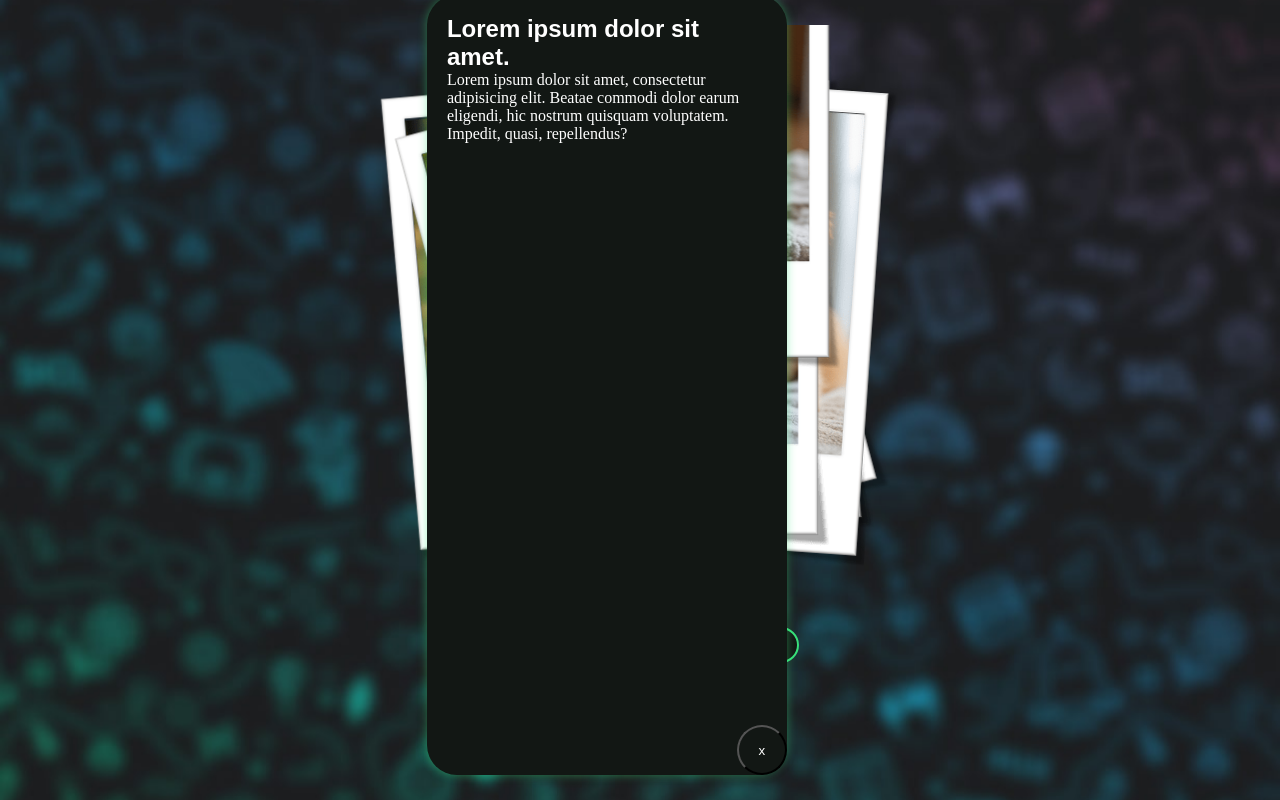
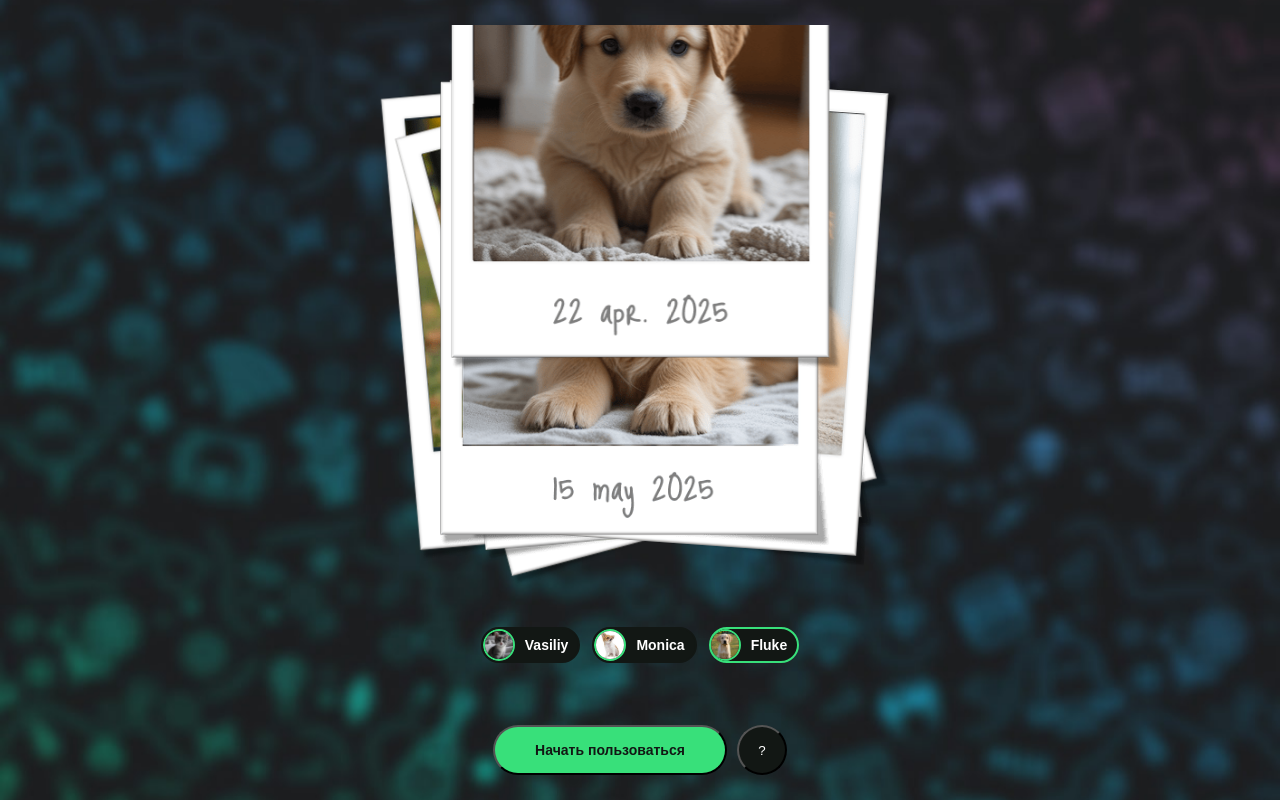
Before and after one commit to liakhim/my-vue2-project, a Vue app: page / in a window 1280 px wide. Built offline with nearby package versions, Linux system fonts and the light colour scheme; the HTML template or start-up script is replaced by a standard one.

Commit message:
add about block

```diff
--- a/src/components/InfoBlock.vue
+++ b/src/components/InfoBlock.vue
@@ -17,7 +17,7 @@ export default {
   name: 'HelloWorld',
   data() {
     return {
-      infoBlockStateOpen: true
+      infoBlockStateOpen: false
     }
   }
 }
@@ -41,8 +41,8 @@ export default {
   flex-direction: column;
   align-items: flex-end;
   justify-content: flex-end;
-  width: 360px;
-  height: 780px;
+  width: 320px;
+  height: 720px;
   border-radius: 30px;
   box-shadow: 0 0 10px #38E07A70;
   position: absolute;
```
